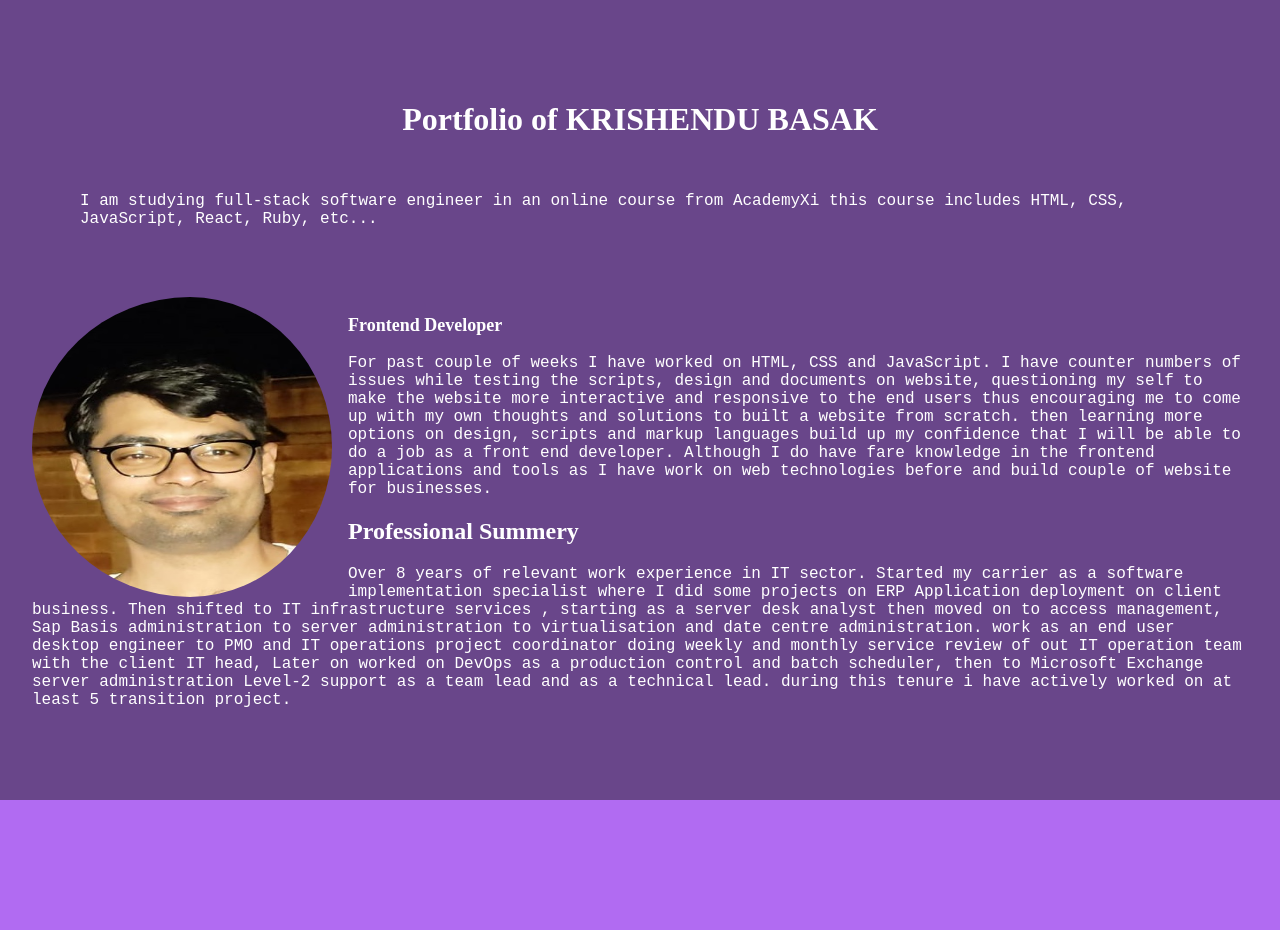
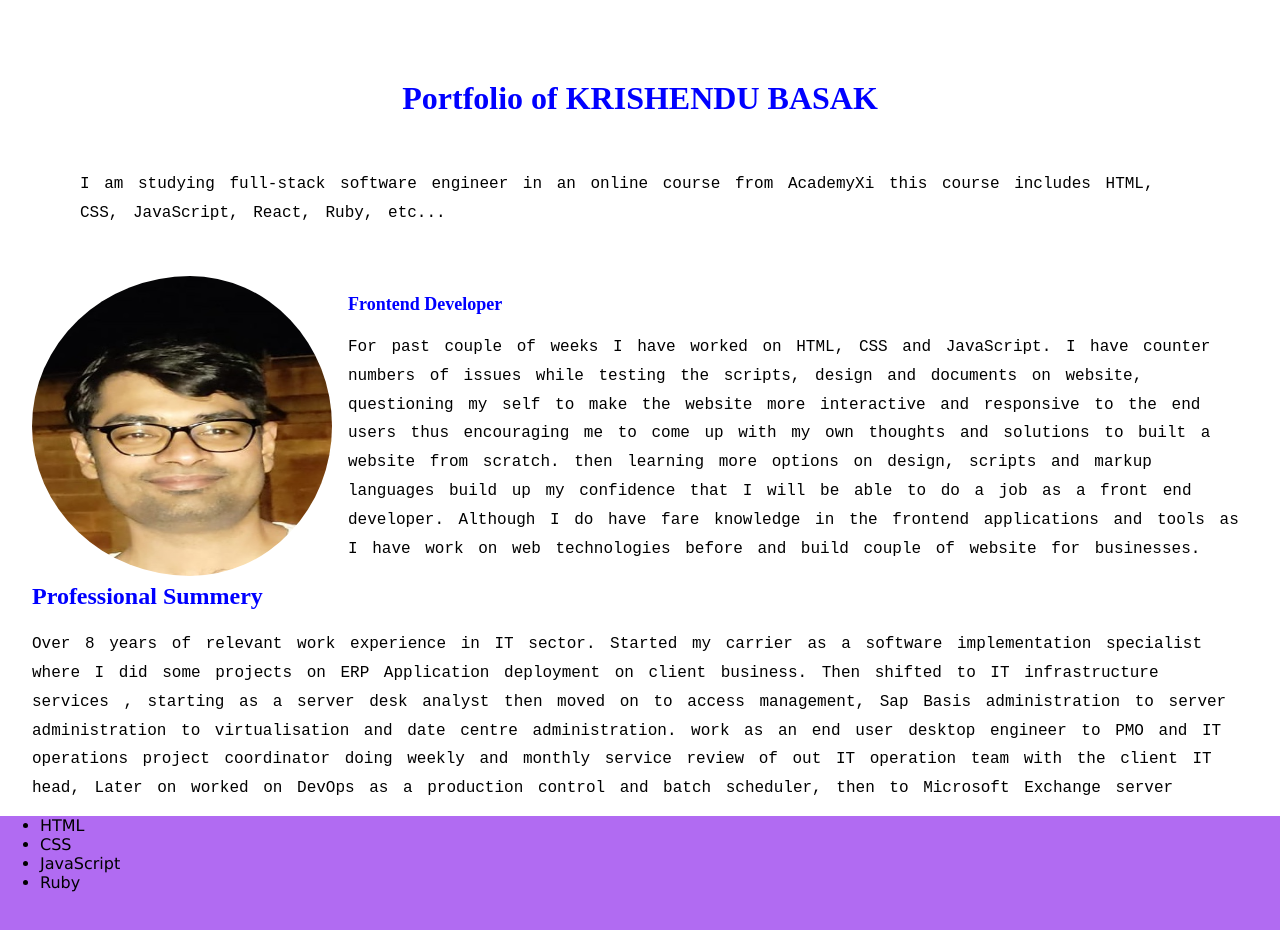
Before and after one commit to krisauz17/WebPortfolio, a plain HTML site: page index.html in a window 1280 px wide. Shown: the top 930 px of the page. Drawn offline with Linux system fonts and the light colour scheme.

Commit message:
WIP on Main.

```diff
--- a/index.html
+++ b/index.html
@@ -19,7 +19,7 @@
         </div>
         <div class = "header-professional">
         <div class = "box"> <img src="./my-photo.jpg" alt = "my photo">
-        <!-- <div class = "box"> -->
+
         <h3>Frontend Developer</h3>
         <p>For past couple of weeks I have worked on HTML, CSS and JavaScript. I have counter numbers of issues while
             testing the scripts, design and documents on website, questioning my self to make the website more
@@ -28,9 +28,7 @@
             languages build up my confidence that I will be able to do a job as a front end developer. Although I do
             have fare knowledge in the frontend applications and tools as I have work on web technologies before and
             build couple of website for businesses.</p>
-        <!-- </div> -->
-        <!-- <div class = "box"> -->
-            <!-- <img src="./my-photo.jpg" alt = "my photo"> -->
+
             <h2>Professional Summery</h2>
             <p>Over 8 years of relevant work experience in IT sector. Started my carrier as a software implementation
                 specialist where I did some projects on ERP Application deployment on client business. Then shifted to IT
@@ -40,11 +38,27 @@
                 of out IT operation team with the client IT head, Later on worked on DevOps as a production control and
                 batch scheduler, then to Microsoft Exchange server administration Level-2 support as a team lead and as a
                 technical lead. during this tenure i have actively worked on at least 5 transition project.</p>
-        <!-- </div> -->
 
         </div>
     </header>
     <main>
+        <section class = "educational-qualification">
+
+            <!-- work from here -->
+
+        </section>
+        <section class = "technical-skills">
+            <ul>
+                <li>HTML</li>
+                <li>CSS</li>
+                <li>JavaScript</li>
+                <li>Ruby</li>
+            </ul>
+
+        </section>
+        <section class = "technical-certifications">
+
+        </section>
 
     </main>
     <footer>
--- a/style.css
+++ b/style.css
@@ -6,7 +6,7 @@ body{
 header {
     width:100%;
     height:100vh;
-    background-color: rgb(105, 70, 138);
+    /* background-color: rgb(105, 70, 138); */
     font-family:'Gill Sans', 'Gill Sans MT', Calibri, 'Trebuchet MS', sans-serif;
     justify-content: center;
     display: flex;
@@ -32,7 +32,7 @@ header {
 }
 
 h1 {
-    color:white;
+    color: blue;
     font-family:American Typewriter, serif;
     font-size: xx-large;
     text-align: center;
@@ -41,18 +41,20 @@ h1 {
 }
 
 h2{
-    color:white;
+    color:blue;
     font-family:American Typewriter, serif;
     font-size: x-large;
 }
 h3{
-    color:white;
+    color:blue;
     font-family:American Typewriter, serif;
     font-size: large;
 }
 p{
-    color:white;
+    color:black;
     font-family:Courier New, monospace;
+    word-spacing: 5px;
+    line-height: 1.8em;
 }
 
 img {
@@ -68,11 +70,13 @@ main {
     height:100vh;
     background-color:rgb(177, 107, 242);
     font-family:Verdana, Geneva, Tahoma, sans-serif;
+    /* padding: 0 1%; */
 }
+/* working from here */
 
 footer{
     width: 100%;
     height:100vh;
-    background-color:rgb(25, 19, 31)
+    background-color:rgb(232, 224, 239)
     font-family:Verdana, Geneva, Tahoma, sans-serif;
 }
```
